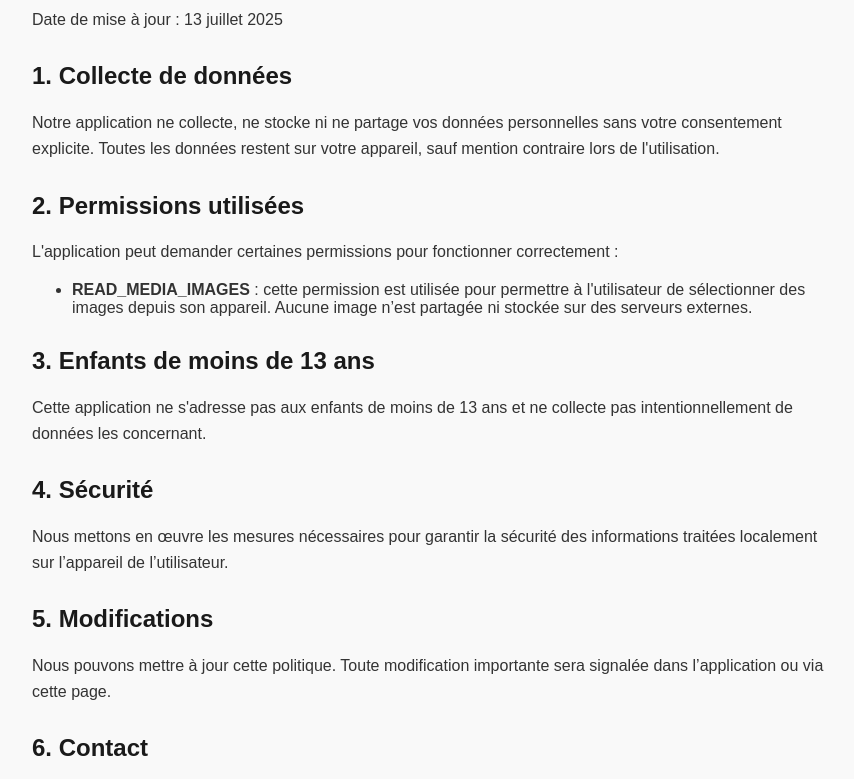
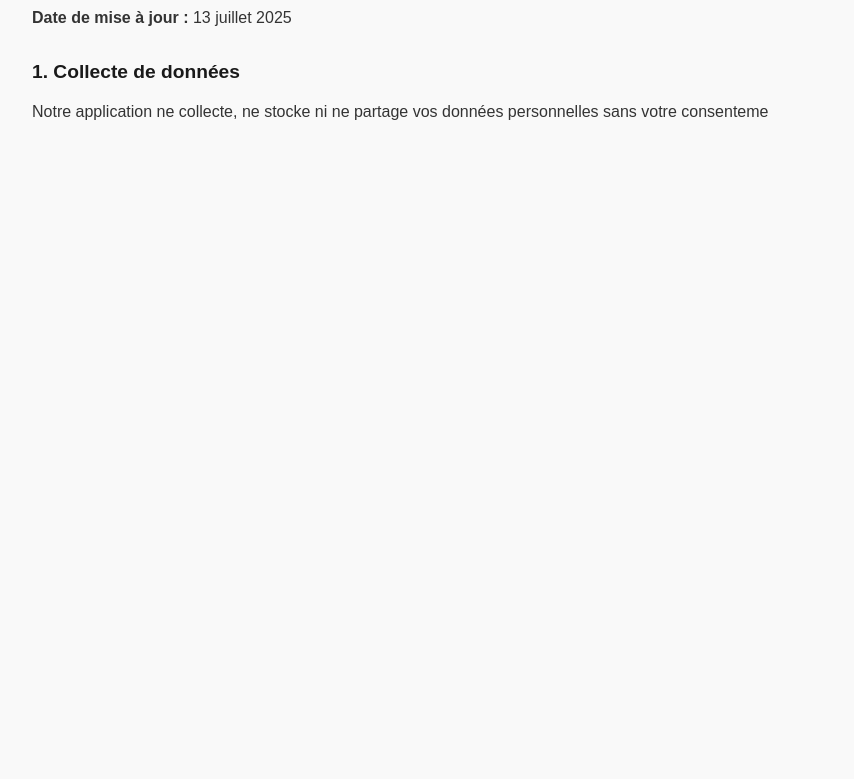
Before and after one commit to loulid-zakaria/playstore, a plain HTML site: page index.html in a window 1280 px wide. Shown: the part 93-872 px from the top of the page, without its empty margins (208-1062 px from the left). After the commit the page ends 800 px from the top, so only its background shows below. Drawn offline with Linux system fonts and the light colour scheme.

Commit message:
Update index.html

```diff
--- a/index.html
+++ b/index.html
@@ -1,66 +1,78 @@
 <!DOCTYPE html>
 <html lang="fr">
 <head>
-  <meta charset="UTF-8">
-  <meta name="viewport" content="width=device-width, initial-scale=1">
-  <title>Règles de Confidentialité</title>
+  <meta charset="UTF-8" />
+  <meta name="viewport" content="width=device-width, initial-scale=1" />
+  <title>Règles de confidentialité</title>
   <style>
+    :root {
+      --main-color: #1a1a1a;
+      --text-color: #333;
+      --bg-color: #f9f9f9;
+      --max-width: 800px;
+      --padding: 20px;
+    }
+
     body {
       font-family: Arial, sans-serif;
-      padding: 20px;
-      max-width: 800px;
+      background-color: var(--bg-color);
+      color: var(--text-color);
+      margin: 0;
+      padding: var(--padding);
+      box-sizing: border-box;
+    }
+
+    main {
+      max-width: var(--max-width);
       margin: auto;
-      background-color: #f9f9f9;
-      color: #333;
+    }
+
+    h1,
+    h2 {
+      color: var(--main-color);
     }
 
     h1 {
       text-align: center;
-      color: #1a1a1a;
+      margin-bottom: 20px;
     }
 
     h2 {
       margin-top: 30px;
-      color: #1a1a1a;
+      font-size: 1.2em;
     }
 
-    p {
+    p,
+    li {
       line-height: 1.6;
+      font-size: 1rem;
+    }
+
+    ul {
+      padding-left: 20px;
     }
 
     @media (max-width: 600px) {
       body {
         padding: 15px;
       }
+
+      h1 {
+        font-size: 1.5em;
+      }
+
+      h2 {
+        font-size: 1.1em;
+      }
     }
   </style>
 </head>
 <body>
+  <main>
+    <h1>Règles de confidentialité</h1>
 
-  <h1>Règles de Confidentialité</h1>
+    <p><strong>Date de mise à jour :</strong> 13 juillet 2025</p>
 
-  <p>Date de mise à jour : 13 juillet 2025</p>
-
-  <h2>1. Collecte de données</h2>
-  <p>Notre application ne collecte, ne stocke ni ne partage vos données personnelles sans votre consentement explicite. Toutes les données restent sur votre appareil, sauf mention contraire lors de l'utilisation.</p>
-
-  <h2>2. Permissions utilisées</h2>
-  <p>L'application peut demander certaines permissions pour fonctionner correctement :</p>
-  <ul>
-    <li><strong>READ_MEDIA_IMAGES</strong> : cette permission est utilisée pour permettre à l'utilisateur de sélectionner des images depuis son appareil. Aucune image n’est partagée ni stockée sur des serveurs externes.</li>
-  </ul>
-
-  <h2>3. Enfants de moins de 13 ans</h2>
-  <p>Cette application ne s'adresse pas aux enfants de moins de 13 ans et ne collecte pas intentionnellement de données les concernant.</p>
-
-  <h2>4. Sécurité</h2>
-  <p>Nous mettons en œuvre les mesures nécessaires pour garantir la sécurité des informations traitées localement sur l’appareil de l’utilisateur.</p>
-
-  <h2>5. Modifications</h2>
-  <p>Nous pouvons mettre à jour cette politique. Toute modification importante sera signalée dans l’application ou via cette page.</p>
-
-  <h2>6. Contact</h2>
-  <p>Pour toute question concernant cette politique de confidentialité, vous pouvez nous contacter à l’adresse suivante : <strong>contact@votreapp.com</strong></p>
-
-</body>
-</html>
+    <section>
+      <h2>1. Collecte de données</h2>
+      <p>Notre application ne collecte, ne stocke ni ne partage vos données personnelles sans votre consenteme
```
